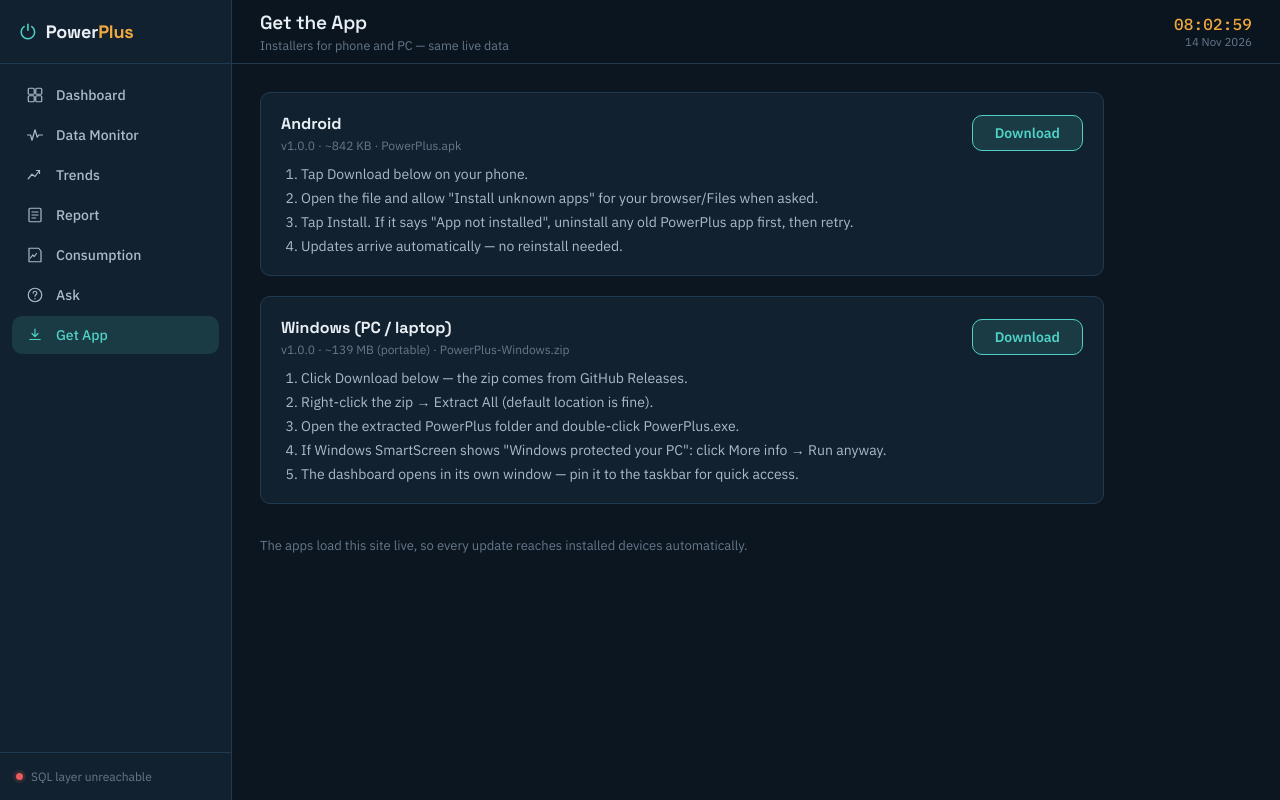
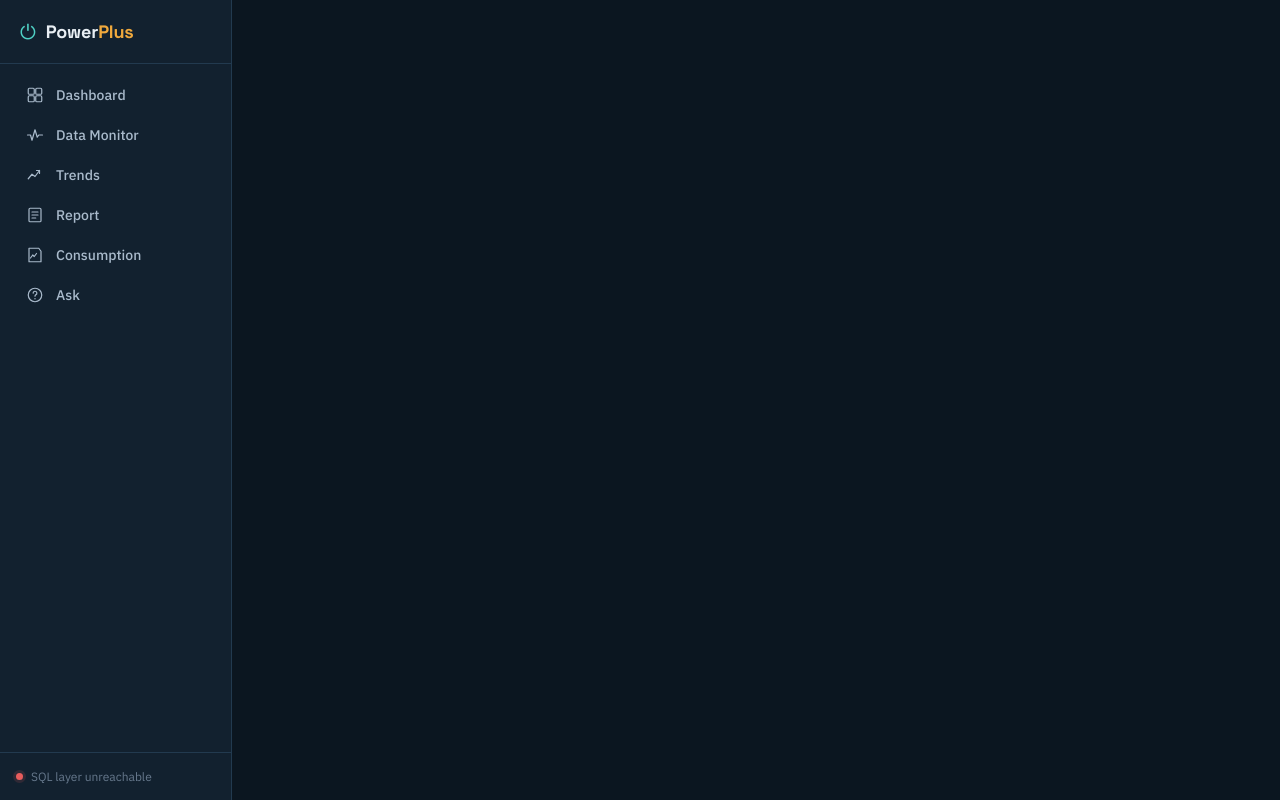
Before and after one commit to Ishan-113/PowerPlus, a React (Vite) app in the folder powerplus-frontend/: page /download in a window 1280 px wide. Built offline with nearby package versions, Linux system fonts and the light colour scheme; no server answers.

Commit message:
Move download/install steps to root README; remove Get App tab from site

```diff
--- a/powerplus-frontend/src/App.jsx
+++ b/powerplus-frontend/src/App.jsx
@@ -6,7 +6,6 @@ import Trends from './pages/Trends.jsx'
 import Report from './pages/Report.jsx'
 import Consumption from './pages/Consumption.jsx'
 import Ask from './pages/Ask.jsx'
-import Download from './pages/Download.jsx'
 
 export default function App() {
   return (
@@ -20,7 +19,6 @@ export default function App() {
           <Route path="/report" element={<Report />} />
           <Route path="/consumption" element={<Consumption />} />
           <Route path="/ask" element={<Ask />} />
-          <Route path="/download" element={<Download />} />
         </Routes>
       </main>
     </div>
--- a/powerplus-frontend/src/components/Sidebar.jsx
+++ b/powerplus-frontend/src/components/Sidebar.jsx
@@ -9,7 +9,6 @@ const NAV_ITEMS = [
   { to: '/report', label: 'Report', icon: ReportIcon },
   { to: '/consumption', label: 'Consumption', icon: ConsumptionIcon },
   { to: '/ask', label: 'Ask', icon: AskIcon },
-  { to: '/download', label: 'Get App', icon: DownloadIcon },
 ]
 
 export default function Sidebar() {
@@ -80,10 +79,6 @@ function ConsumptionIcon() {
 }
 function AskIcon() {
   return (<svg width="18" height="18" viewBox="0 0 24 24" fill="none"><circle cx="12" cy="12" r="9" stroke="currentColor" strokeWidth="1.6"/><path d="M9.5 9.5a2.5 2.5 0 1 1 3.5 2.3c-.8.4-1 .9-1 1.7" stroke="currentColor" strokeWidth="1.6" strokeLinecap="round"/><circle cx="12" cy="17" r="0.9" fill="currentColor"/></svg>)
-}
-
-function DownloadIcon() {
-  return (<svg width="18" height="18" viewBox="0 0 24 24" fill="none"><path d="M12 4v10m0 0l-4-4m4 4l4-4" stroke="currentColor" strokeWidth="1.6" strokeLinecap="round" strokeLinejoin="round"/><path d="M5 18h14" stroke="currentColor" strokeWidth="1.6" strokeLinecap="round"/></svg>)
 }
 
 const styles = {
--- a/powerplus-frontend/src/pages/Download.jsx
+++ /dev/null
@@ -1,108 +0,0 @@
-import TopBar from '../components/TopBar.jsx'
-
-const WINDOWS_URL =
-  'https://github.com/Ishan-113/PowerPlus/releases/download/v1.0.0-windows/PowerPlus-Windows.zip'
-
-const BUILDS = [
-  {
-    platform: 'Android',
-    file: '/app.apk',
-    filename: 'PowerPlus.apk',
-    version: '1.0.0',
-    size: '~842 KB',
-    steps: [
-      'Tap Download below on your phone.',
-      'Open the file and allow "Install unknown apps" for your browser/Files when asked.',
-      'Tap Install. If it says "App not installed", uninstall any old PowerPlus app first, then retry.',
-      'Updates arrive automatically — no reinstall needed.',
-    ],
-  },
-  {
-    platform: 'Windows (PC / laptop)',
-    file: WINDOWS_URL,
-    filename: 'PowerPlus-Windows.zip',
-    version: '1.0.0',
-    size: '~139 MB (portable)',
-    steps: [
-      'Click Download below — the zip comes from GitHub Releases.',
-      'Right-click the zip → Extract All (default location is fine).',
-      'Open the extracted PowerPlus folder and double-click PowerPlus.exe.',
-      'If Windows SmartScreen shows "Windows protected your PC": click More info → Run anyway.',
-      'The dashboard opens in its own window — pin it to the taskbar for quick access.',
-    ],
-  },
-]
-
-export default function Download() {
-  return (
-    <>
-      <TopBar title="Get the App" subtitle="Installers for phone and PC — same live data" />
-      <div style={{ padding: 28, display: 'grid', gap: 20, maxWidth: 900 }}>
-        {BUILDS.map(b => (
-          <section key={b.platform} style={styles.card}>
-            <div style={styles.cardHead}>
-              <div>
-                <div style={styles.platform}>{b.platform}</div>
-                <div style={styles.meta}>v{b.version} · {b.size} · {b.filename}</div>
-              </div>
-              {b.file && (
-                <a href={b.file} download={b.filename} style={styles.button}>
-                  Download
-                </a>
-              )}
-            </div>
-            <ol style={styles.steps}>
-              {b.steps.map((s, i) => <li key={i}>{s}</li>)}
-            </ol>
-          </section>
-        ))}
-        <p style={{ color: 'var(--text-muted)', fontSize: 13 }}>
-          The apps load this site live, so every update reaches installed devices automatically.
-        </p>
-      </div>
-    </>
-  )
-}
-
-const styles = {
-  card: {
-    background: 'var(--bg-panel)',
-    border: '1px solid var(--border-soft)',
-    borderRadius: 'var(--radius-md)',
-    padding: 20,
-  },
-  cardHead: {
-    display: 'flex',
-    justifyContent: 'space-between',
-    alignItems: 'center',
-    marginBottom: 12,
-  },
-  platform: {
-    fontFamily: 'var(--font-display)',
-    fontWeight: 700,
-    fontSize: 16,
-  },
-  meta: {
-    color: 'var(--text-muted)',
-    fontSize: 12,
-    marginTop: 4,
-  },
-  button: {
-    background: 'var(--accent-cyan-dim)',
-    color: 'var(--accent-cyan)',
-    border: '1px solid var(--accent-cyan)',
-    borderRadius: 'var(--radius-md)',
-    padding: '8px 22px',
-    fontSize: 14,
-    fontWeight: 600,
-    textDecoration: 'none',
-  },
-  steps: {
-    margin: 0,
-    paddingLeft: 20,
-    display: 'grid',
-    gap: 6,
-    color: 'var(--text-secondary)',
-    fontSize: 14,
-  },
-}
```
Also changed, not shown: 1 other file (tests, documents, lock files or other folders).
